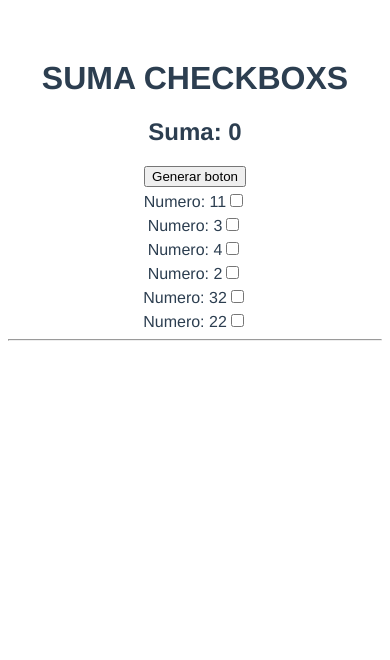
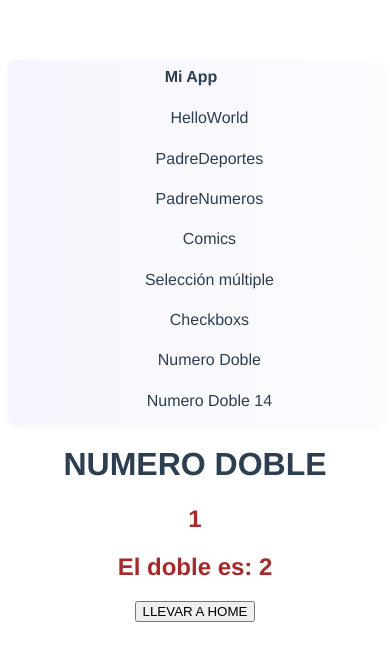
Before and after one commit to Kevbast/vuecomunicacioncompponents, a Vue app: page /numeroDoble/1 in a window 390 px wide. Shown: the top 660 px of the page. Built offline with nearby package versions, Linux system fonts and the light colour scheme.

Commit message:
RUTAS Y NUMERO DOBLE + REDIRECT TO HOME BUTTON

```diff
--- a/package.json
+++ b/package.json
@@ -9,7 +9,8 @@
   },
   "dependencies": {
     "core-js": "^3.8.3",
-    "vue": "^3.2.13"
+    "vue": "^3.2.13",
+    "vue-router": "^4.0.13"
   },
   "devDependencies": {
     "@babel/core": "^7.12.16",
--- a/src/App.vue
+++ b/src/App.vue
@@ -1,16 +1,13 @@
 <template>
-  <!-- <PadreDeportes/>
-  <hr>
-  <PadreNumeros/>
-  <hr>
-  <ComicsComponent/>
-  <SeleccionMultiple/>-->
-  <SumaCheckbox/>
-  <hr>
+  <MenuComponent/>
+
+  <router-view></router-view>
 </template>
 
 <script>
-import SumaCheckbox from './components/SumaCheckbox.vue';
+import MenuComponent from './components/MenuComponent.vue';
+
+//import SumaCheckbox from './components/SumaCheckbox.vue';
 //import SeleccionMultiple from './components/SeleccionMultiple.vue';
 //import ComicsComponent from './components/ComicsComponent.vue';
 //import PadreDeportes from './components/PadreDeportes.vue';
@@ -23,7 +20,8 @@ export default {
     // PadreNumeros,
     //ComicsComponent,
     //SeleccionMultiple,
-    SumaCheckbox
+    //SumaCheckbox
+    MenuComponent,
   }
 }
 </script>
--- /dev/null
+++ b/src/Router.js
@@ -0,0 +1,24 @@
+import { createRouter, createWebHistory } from "vue-router";
+import SeleccionMultiple from "./components/SeleccionMultiple.vue";
+import PadreDeportes from "./components/PadreDeportes.vue";
+import HelloWorld from "./components/HelloWorld.vue";
+import ComicsComponent from "./components/ComicsComponent.vue";
+import SumaCheckbox from "./components/SumaCheckbox.vue";
+import PadreNumeros from "./components/PadreNumeros.vue";
+import NumeroDoble from "./components/NumeroDoble.vue";
+
+const myRoutes=[
+    {path:"/" ,component: HelloWorld},
+    {path:"/padreDeportes" ,component: PadreDeportes},
+    {path:"/padreNumeros" ,component: PadreNumeros},
+    {path:"/padreComics" ,component: ComicsComponent},
+    {path:"/selectmulti" ,component: SeleccionMultiple},
+    {path:"/sumacheckbox" ,component: SumaCheckbox},
+    {path:"/numeroDoble/:numero?" ,component: NumeroDoble},//PASAMOS EL PARÁMETRO CON RUTAS,OPCIONAL
+]
+const router = createRouter({
+    history:createWebHistory(),
+    routes:myRoutes
+})
+
+export default router;
--- /dev/null
+++ b/src/components/MenuComponent.vue
@@ -0,0 +1,95 @@
+<template>
+    <nav class="menu">
+        <div class="menu-inner">
+            <div class="brand">Mi App</div>
+            <ul id="menu" class="menu-list">
+                <li><router-link to="/">HelloWorld</router-link></li>
+                <li><router-link to="/padreDeportes">PadreDeportes</router-link></li>
+                <li><router-link to="/padreNumeros">PadreNumeros</router-link></li>
+                <li><router-link to="/padreComics">Comics</router-link></li>
+                <li><router-link to="/selectmulti">Selección múltiple</router-link></li>
+                <li><router-link to="/sumacheckbox">Checkboxs</router-link></li>
+                <li><router-link to="/numeroDoble">Numero Doble</router-link></li>
+                <li><router-link to="/numeroDoble/14">Numero Doble 14</router-link></li>
+            </ul>
+        </div>
+    </nav>
+</template>
+
+<script>
+export default {
+    name: "MenuComponent",
+};
+</script>
+
+<style scoped>
+:root {
+    --menu-bg: #ffffff;
+    --menu-accent: #6c5ce7; /* slate/purple */
+    --menu-text: #2d3436;
+    --menu-muted: #636e72;
+}
+.menu {
+    background: linear-gradient(90deg, rgba(108,92,231,0.06), rgba(108,92,231,0.02));
+    padding: 0.5rem 1rem;
+    box-shadow: 0 2px 8px rgba(16,24,40,0.04);
+    border-radius: 8px;
+}
+.menu-inner {
+    max-width: 980px;
+    margin: 0 auto;
+    display: flex;
+    align-items: center;
+    gap: 1rem;
+}
+.brand {
+    font-weight: 700;
+    color: var(--menu-accent);
+    margin-right: 0.5rem;
+}
+.menu-list {
+    list-style: none;
+    margin: 0;
+    padding: 0;
+    display: flex;
+    gap: 0.5rem;
+    flex-wrap: wrap;
+}
+.menu-list li {
+    margin: 0;
+}
+.menu-list a {
+    display: inline-block;
+    padding: 0.45rem 0.9rem;
+    color: var(--menu-text);
+    text-decoration: none;
+    border-radius: 6px;
+    font-weight: 500;
+    transition: background-color 0.18s ease, transform 0.12s ease, color 0.12s ease;
+}
+.menu-list a:hover {
+    background: rgba(108,92,231,0.08);
+    color: var(--menu-accent);
+    transform: translateY(-2px);
+}
+.menu-list a.router-link-active {
+    background: linear-gradient(90deg, rgba(108,92,231,0.18), rgba(108,92,231,0.08));
+    color: white;
+    color: #fff;
+    box-shadow: 0 4px 12px rgba(108,92,231,0.12);
+}
+
+/* Responsive: en pantallas pequeñas, ordenar verticalmente */
+@media (max-width: 560px) {
+    .menu-inner {
+        flex-direction: column;
+        align-items: stretch;
+    }
+    .menu-list {
+        flex-direction: column;
+    }
+    .menu-list a {
+        width: 100%;
+    }
+}
+</style>
--- /dev/null
+++ b/src/components/NumeroDoble.vue
@@ -0,0 +1,54 @@
+<template>
+  <h1>NUMERO DOBLE</h1>
+  <h2 style="color: brown;">{{ mensaje }}</h2>
+  <h2 style="color: brown;">El doble es: {{doble }}</h2>
+    <button @click="redirecToHome">LLEVAR A HOME</button>
+</template>
+
+<script>
+export default {
+name:"NumeroDoble",
+data(){
+    return{
+        mensaje:"",
+        doble:0
+    }
+},
+//PARA RECIBIR/CAPTURAR LOS PARÁMETROS NECESITAMOS MOUNTED
+mounted(){
+console.log("Param: "+ this.$route.params.numero);
+let numero=this.$route.params.numero;
+this.doble=parseInt(this.$route.params.numero);
+if(numero == ""){
+    console.log("SIN PARÁMETROS")
+}else{
+    this.mensaje=numero
+    this.doble= this.doble*2
+}
+},
+//TENEMOS UNA NUEVA ZONA LLAMADA WATCH,LA ENCARGADA DE SUPERVISAR LOS CAMBIOS DE PARAMS
+watch:{
+    '$route.params.numero'(nextVal,oldVal){
+        if(nextVal!=oldVal){
+            this.mensaje="Esto ha cambiado:"+
+        this.$route.params.numero;
+        this.doble=parseInt(this.$route.params.numero)*2;
+        console.log("Next: "+nextVal)
+        console.log("Old: "+oldVal)
+        }
+    }
+},
+//para que nos lleve a home creamos un método
+//ROUTE CAPTURAR PARAMETROS Y ROUTER PARA QUE ME LLEVE A OTRA DIRECCION
+methods:{
+    redirecToHome(){
+        this.$router.push("/")
+    }
+}
+
+}
+</script>
+
+<style>
+
+</style>
--- a/src/main.js
+++ b/src/main.js
@@ -1,4 +1,7 @@
 import { createApp } from 'vue'
 import App from './App.vue'
+import router from './Router'
 
-createApp(App).mount('#app')
+createApp(App)
+.use(router)
+.mount('#app')
```
Also changed, not shown: 1 other file (tests, documents, lock files or other folders).
